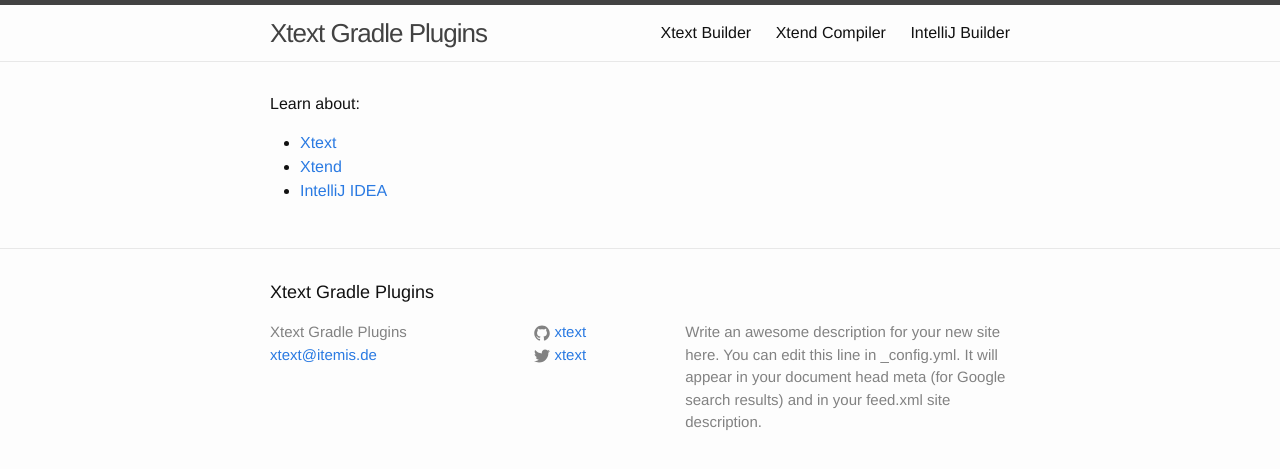
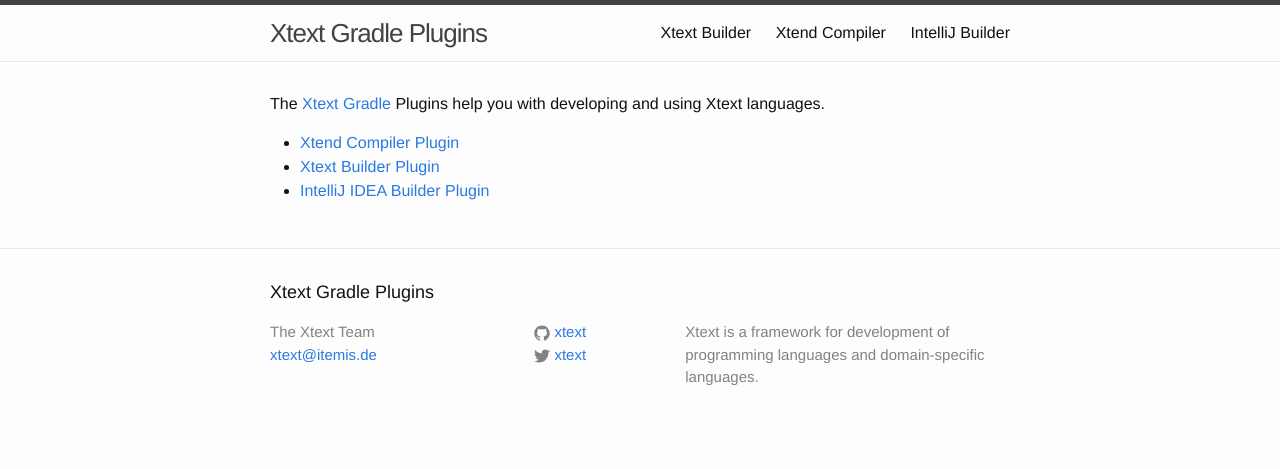
Before and after one commit to xtext/xtext-gradle-plugin, a Jekyll site: the page built from index.md, in a window 1280 px wide. Shown: the top 469 px of the page. Built offline with Jekyll 4.4.1, drawn with Linux system fonts in a browser that asks for light colours; Markdown is read by kramdown in place of the engine named in the settings.

Commit message:
landing page

```diff
--- a/_config.yml
+++ b/_config.yml
@@ -1,10 +1,9 @@
 # Site settings
 title: Xtext Gradle Plugins
+author: The Xtext Team
 email: xtext@itemis.de
 description: >
-  Write an awesome description for your new site here. You can edit this
-  line in _config.yml. It will appear in your document head meta (for
-  Google search results) and in your feed.xml site description.
+  Xtext is a framework for development of programming languages and domain-specific languages.
 baseurl: "/xtext-gradle-plugin"
 url: "http://xtext.org"
 twitter_username: xtext
--- a/_includes/footer.html
+++ b/_includes/footer.html
@@ -7,7 +7,7 @@
     <div class="footer-col-wrapper">
       <div class="footer-col  footer-col-1">
         <ul class="contact-list">
-          <li>{{ site.title }}</li>
+          <li>{{ site.author }}</li>
           <li><a href="mailto:{{ site.email }}">{{ site.email }}</a></li>
         </ul>
       </div>
--- a/index.md
+++ b/index.md
@@ -2,8 +2,8 @@
 layout: default
 ---
 
-Learn about:
+The [Xtext](xtext.org) [Gradle](gradle.org) Plugins help you with developing and using Xtext languages.
 
- - [Xtext](xtext-builder.html)
- - [Xtend](xtend.html)
- - [IntelliJ IDEA](intellij.html)
+ - [Xtend Compiler Plugin](xtend.html)
+ - [Xtext Builder Plugin](xtext-builder.html)
+ - [IntelliJ IDEA Builder Plugin](intellij.html)
```
